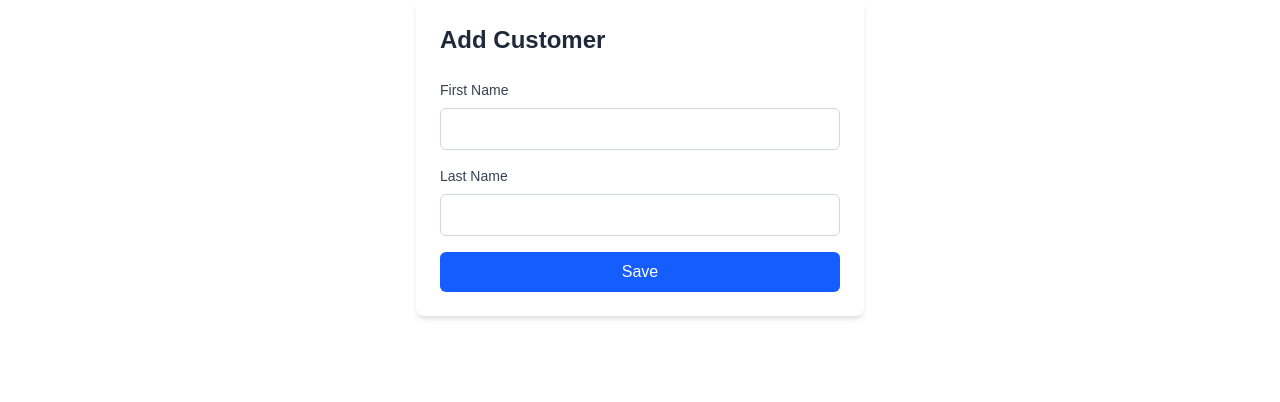
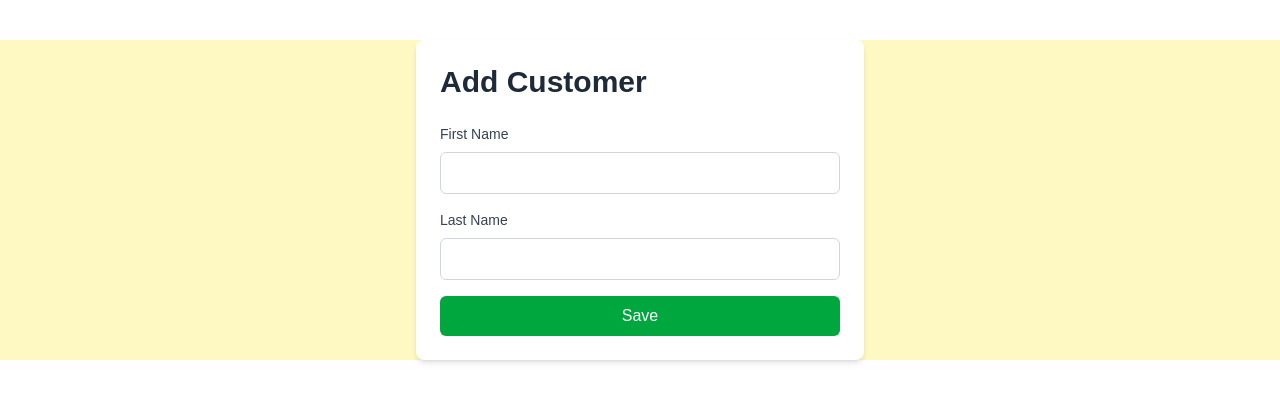
Before and after one commit to cameron-saunders/customer-1, a Next.js app: page /add in a window 1280 px wide. Shown: the top 402 px of the page. Built offline with nearby package versions, Linux system fonts and the light colour scheme.

Commit message:
updated styling

```diff
--- a/src/app/add/page.jsx
+++ b/src/app/add/page.jsx
@@ -1,8 +1,11 @@
 export default function Page() {
     return (
       <>
+        <div className="bg-yellow-100 my-10">
+
+          <div className="my-5">
             <div className="max-w-md mx-auto p-6 bg-white rounded-lg shadow-md">
-  <h1 className="text-2xl font-bold text-gray-800 mb-6">Add Customer</h1>
+              <h1 className="text-3xl font-bold text-gray-800 mb-6">Add Customer</h1>
 
               <form className="space-y-4">
                 <div className="space-y-2">
@@ -31,12 +34,14 @@ export default function Page() {
 
                 <button
                   type="submit"
-      className="w-full px-4 py-2 bg-blue-600 text-white font-medium rounded-md hover:bg-blue-700 transition-colors focus:outline-none focus:ring-2 focus:ring-blue-500 focus:ring-offset-2"
+                  className="w-full px-4 py-2 bg-green-600 text-white font-medium rounded-md hover:bg-green-700 transition-colors focus:outline-none focus:ring-2 focus:ring-blue-500 focus:ring-offset-2"
                 >
                   Save
                 </button>
               </form>
             </div>
+          </div>
+        </div>
       </>
     );
   }
```
Lines whose indentation alone changed are shown as unchanged.
